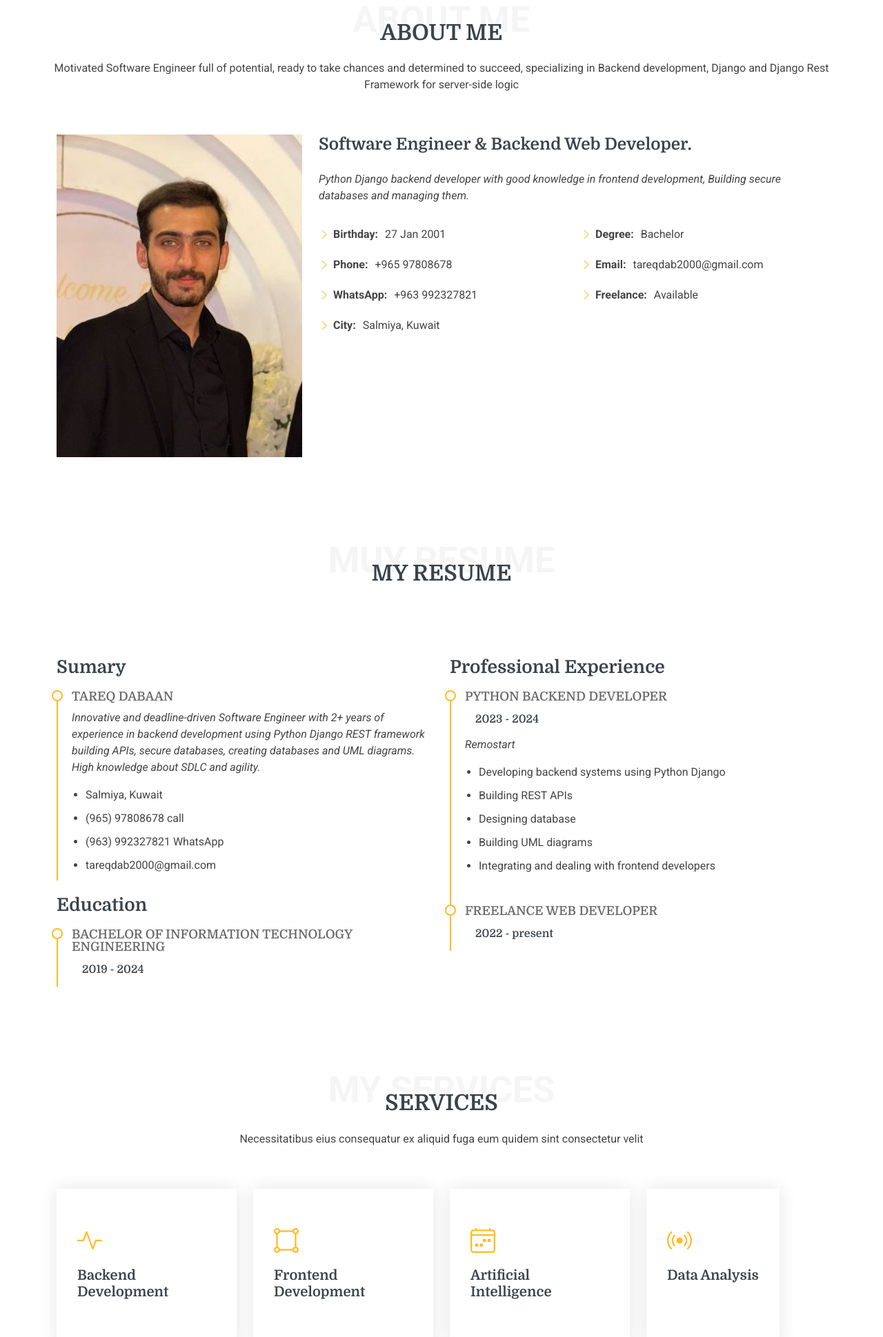
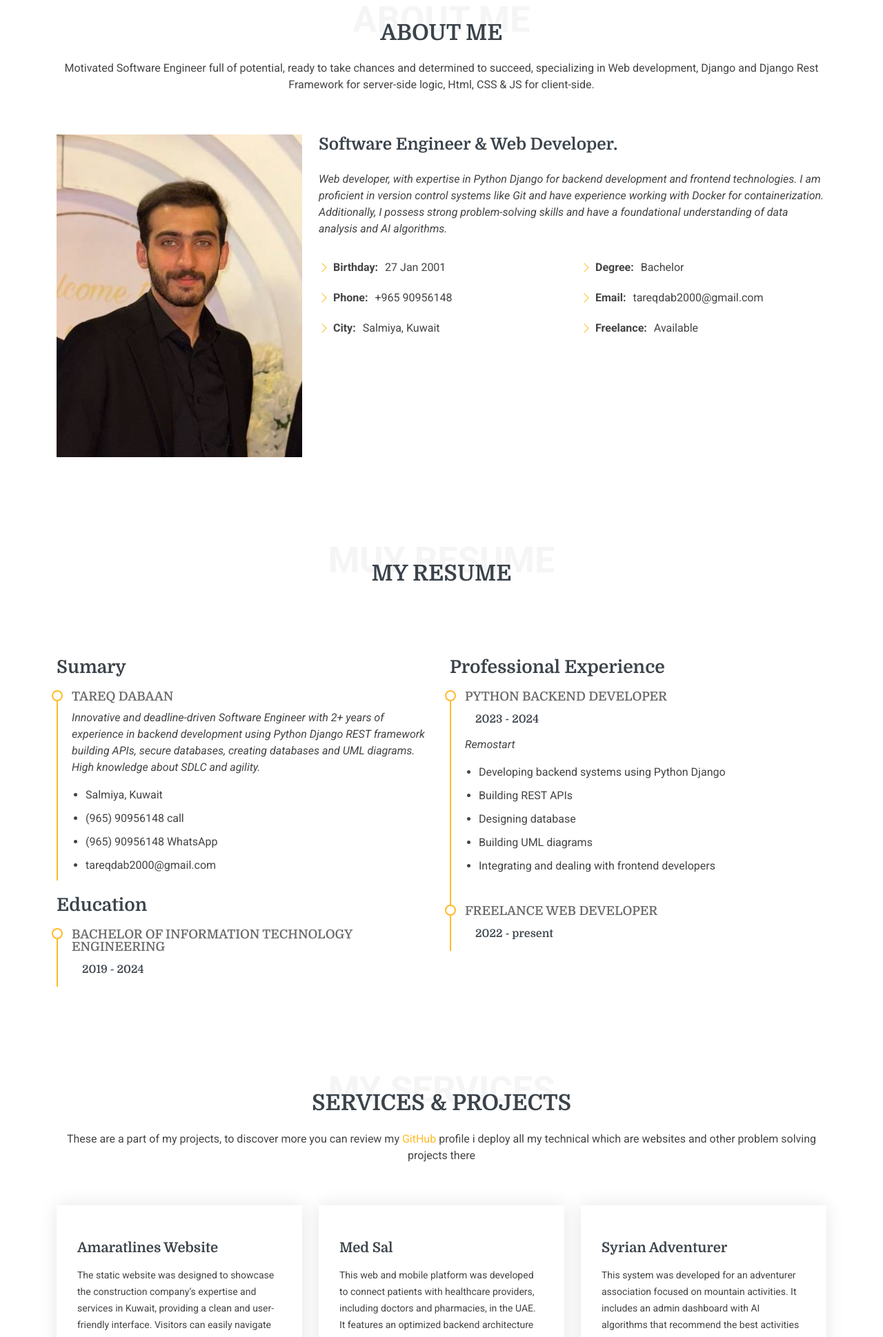
Before and after one commit to tareqDabaan/my_portfolio, a plain HTML site: page index.html in a window 1280 px wide. Shown: the part 861-2800 px from the top of the page at 69% size. Drawn offline with Linux system fonts and the light colour scheme.

Commit message:
Modified some data

```diff
--- a/index.html
+++ b/index.html
@@ -9,7 +9,6 @@
 
     <!-- Favicons -->
     <link href="assets/img/Software Dose orange (1).png" rel="icon" />
-    <link href="assets/img/apple-touch-icon.png" rel="apple-touch-icon" />
 
     <!-- Fonts -->
     <link href="https://fonts.googleapis.com" rel="preconnect" />
@@ -34,7 +33,6 @@
       href="assets/vendor/glightbox/css/glightbox.min.css"
       rel="stylesheet"
     />
-
     <!-- Main CSS File -->
     <link href="assets/css/main.css" rel="stylesheet" />
   </head>
@@ -117,8 +115,9 @@
           <h2>About Me</h2>
           <p>
             Motivated Software Engineer full of potential, ready to take chances
-            and determined to succeed, specializing in Backend development,
-            Django and Django Rest Framework for server-side logic
+            and determined to succeed, specializing in Web development,
+            Django and Django Rest Framework for server-side logic,
+            Html, CSS & JS for client-side.
           </p>
         </div>
         <!-- End Section Title -->
@@ -129,10 +128,9 @@
               <img src="assets/img/me.jpg" class="img-fluid" alt="" />
             </div>
             <div class="col-lg-8 content">
-              <h2>Software Engineer &amp; Backend Web Developer.</h2>
+              <h2>Software Engineer &amp; Web Developer.</h2>
               <p class="fst-italic py-3">
-                Python Django backend developer with good knowledge in frontend development,
-                Building secure databases and managing them.
+                Web developer, with expertise in Python Django for backend development and frontend technologies. I am proficient in version control systems like Git and have experience working with Docker for containerization. Additionally, I possess strong problem-solving skills and have a foundational understanding of data analysis and AI algorithms.
               </p>
               <div class="row">
                 <div class="col-lg-6">
@@ -144,13 +142,10 @@
 
                     <li>
                       <i class="bi bi-chevron-right"></i>
-                      <strong>Phone:</strong> <span>+965 97808678</span>
+                      <strong>Phone:</strong> <span>+965 90956148</span>
                     </li>
 
-                    <li>
-                      <i class="bi bi-chevron-right"></i>
-                      <strong>WhatsApp:</strong> <span>+963 992327821</span>
-                    </li>
+
 
                     <li>
                       <i class="bi bi-chevron-right"></i>
@@ -208,8 +203,8 @@
                 </p>
                 <ul>
                   <li>Salmiya, Kuwait</li>
-                  <li>(965) 97808678 call</li>
-                  <li>(963) 992327821 WhatsApp</li>
+                  <li>(965) 90956148 call</li>
+                  <li>(965) 90956148 WhatsApp</li>
                   <li>tareqdab2000@gmail.com</li>
                 </ul>
               </div>
@@ -267,10 +262,9 @@
         <!-- Section Title -->
         <div class="container section-title" data-aos="fade-up">
           <span class="description-title">My Services</span>
-          <h2>Services</h2>
-          <p>
-            Necessitatibus eius consequatur ex aliquid fuga eum quidem sint
-            consectetur velit
+          <h2>Services & Projects</h2>
+          <p>These are a part of my projects, to discover more you can review my <a href="https://github.com/tareqDabaan">GitHub</a> profile i deploy all my technical which are websites
+            and other problem solving projects there
           </p>
         </div>
         <!-- End Section Title -->
@@ -278,59 +272,55 @@
         <div class="container">
           <div class="row gy-4">
             <div
-              class="col-xl-3 col-md-6 d-flex"
+              class="col-xl-4 col-md-6 d-flex"
               data-aos="fade-up"
               data-aos-delay="100"
             >
               <div class="service-item position-relative">
-                <div class="icon"><i class="bi bi-activity icon"></i></div>
-                <h4><a href="" class="stretched-link">Backend Development</a></h4>
-
+                <h4><a href="https://amaratlines.com/" class="stretched-link">Amaratlines Website</a></h4>
+                <p>
+                  The static website was designed to showcase the construction company’s expertise and services in Kuwait, providing a clean and user-friendly interface. Visitors can easily navigate through different sections to learn about the company, including its history, mission, and areas of specialization. The website highlights the construction services offered, such as commercial and residential projects, infrastructure development, and project management. A comprehensive portfolio section showcases the company’s past and ongoing projects, emphasizing its expertise in various sectors.
+                  </p>
+                <div></div>
+                  <img src="assets/img/Screenshot_2024-10-01_001934-removebg-preview.png" style="width: 200px; " alt="">
               </div>
             </div>
             <!-- End Service Item -->
 
             <div
-              class="col-xl-3 col-md-6 d-flex"
+              class="col-xl-4 col-md-6 d-flex"
               data-aos="fade-up"
               data-aos-delay="200"
             >
-              <div class="service-item position-relative">
-                <div class="icon">
-                  <i class="bi bi-bounding-box-circles icon"></i>
-                </div>
-                <h4><a href="" class="stretched-link">Frontend Development</a></h4>
-
-              </div>
+            <div class="service-item position-relative">
+              <h4><a href="https://documenter.getpostman.com/view/26438410/2s9YeLX9QZ" class="stretched-link">Med Sal</a></h4>
+              <p>
+                This web and mobile platform was developed to connect patients with healthcare providers, including doctors and pharmacies, in the UAE. It features an optimized backend architecture and API performance to ensure a seamless user experience. The system includes a secure, scalable PostgreSQL database and robust RESTful APIs, designed and implemented using Python Django and Django REST Framework. Key technologies used in the project include Python Django, GeoDjango, PostgreSQL, Postman, Git, and Docker. The platform was built as part of a collaborative effort with a team of four developers.
+              </p>
+              <div style="padding-top: 60px;">
+              <img src="assets/img/madsolution-removebg-preview.png" style="width: 200px; " alt="">
+            </div></div>
             </div>
             <!-- End Service Item -->
 
             <div
-              class="col-xl-3 col-md-6 d-flex"
+              class="col-xl-4 col-md-6 d-flex"
               data-aos="fade-up"
               data-aos-delay="300"
             >
-              <div class="service-item position-relative">
-                <div class="icon">
-                  <i class="bi bi-calendar4-week icon"></i>
-                </div>
-                <h4><a href="" class="stretched-link">Artificial Intelligence</a></h4>
+            <div class="service-item position-relative">
+              <h4><a href="https://github.com/tareqDabaan/Syrian_Adventurer_Association" class="stretched-link">Syrian Adventurer</a></h4>
+              <p>
+                This system was developed for an adventurer association focused on mountain activities. It includes an admin dashboard with AI algorithms that recommend the best activities for the admin to create, while offering a user-friendly interface for users to browse and book activities. Built with Django, PostgreSQL, PostGIS, and React, the system features optimized backend architecture and APIs to ensure a seamless user experience. A secure and scalable PostgreSQL database was designed along with robust RESTful APIs using Python Django/DRF
+                </p>
+                <div style="padding-top:70px;">
 
-              </div>
+              <img src="assets/img/syrian-removebg-preview.png" style="width: 200px; " alt="">
+</div>            </div>
             </div>
             <!-- End Service Item -->
 
-            <div
-              class="col-xl-3 col-md-6 d-flex"
-              data-aos="fade-up"
-              data-aos-delay="400"
-            >
-              <div class="service-item position-relative">
-                <div class="icon"><i class="bi bi-broadcast icon"></i></div>
-                <h4><a href="" class="stretched-link">Data Analysis</a></h4>
 
-              </div>
-            </div>
             <!-- End Service Item -->
           </div>
         </div>
@@ -352,25 +342,26 @@
 
         <div class="container" data-aos="fade-up" data-aos-delay="100">
           <div class="row gy-4" data-aos="fade-up" data-aos-delay="200">
-            <div class="col-lg-4"><a href="https://wa.me/+963992327821" >
+            <div class="col-lg-4"><a href="https://wa.me/+96590956148" >
               <div
                 class="info-item d-flex flex-column justify-content-center align-items-center"
               >
               <i class="bi bi-whatsapp"></i>
 
                 <h3>WhatsApp</h3>
-                <p class="contact-links">+963 992327821</p>
+                <p class="contact-links">+965 90956148</p>
+
               </div></a>
             </div>
             <!-- End Info Item -->
 
-            <div class="col-lg-4"><a href="tel:+96597808678">
+            <div class="col-lg-4"><a href="tel:+96590956148">
               <div
                 class="info-item d-flex flex-column justify-content-center align-items-center info-item-borders"
               >
                 <i class="bi bi-telephone"></i>
                 <h3>Call</h3>
-                <p class="contact-links">+965 97808678</p>
+                <p class="contact-links">+965 90956148</p>
               </div></a>
             </div>
             <!-- End Info Item -->
@@ -418,7 +409,7 @@
           <a href="https://www.linkedin.com/in/tareq-dabaan-647513225/" class="facebook"><i class="bi bi-facebook"></i></a>
           <a href="https://www.instagram.com/tareqdabaan?igsh=bnhtd25iamZ3NmQ5&utm_source=qr" class="instagram"><i class="bi bi-instagram"></i></a>
           <a href="https://www.facebook.com/tareq.alsyrian?mibextid=LQQJ4d" class="linkedin"><i class="bi bi-linkedin"></i></a>
-          <a href="https://wa.me/+963992327821" class="linkedin"><i class="bi bi-whatsapp"></i></a>
+          <a href="https://wa.me/+96590956148" class="linkedin"><i class="bi bi-whatsapp"></i></a>
 
         </div>
         <div class="container">
```
Also changed, not shown: assets/img/Screenshot_2024-10-01_001934-removebg-preview.png (added), assets/img/amarat.png (added), assets/img/apple-touch-icon.png (deleted), assets/img/blog-1.jpg (deleted), assets/img/blog-6.jpg (deleted), assets/img/favicon.png (deleted), assets/img/hero-bg.jpg (deleted), assets/img/logo.png (deleted), assets/img/madsolution-removebg-preview.png (added), assets/img/profile-img.jpg (deleted), assets/img/services.jpg (deleted), assets/img/software dose.png (deleted), assets/img/syrian-removebg-preview.png (added), assets/img/testimonials-bg.jpg (deleted).
